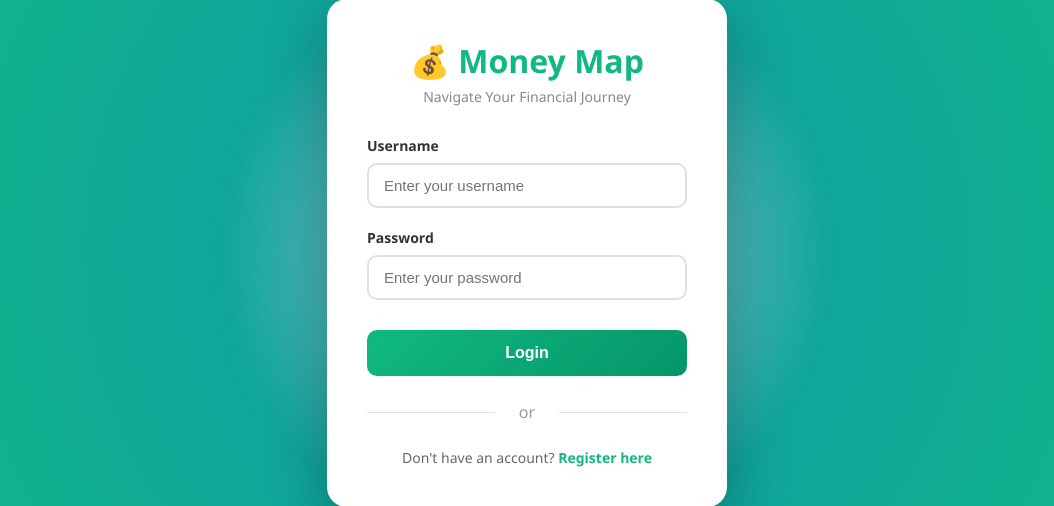
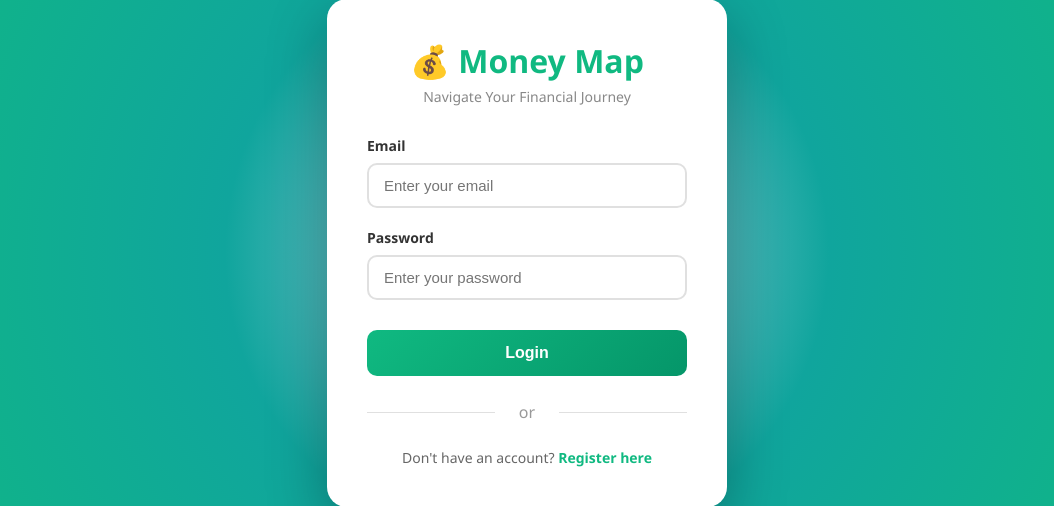
Before and after one commit to Mamoun77/Money-Map, a Flask app: page /login in a window 1280 px wide. Shown: the part 147-653 px from the top of the page, without its empty margins (113-1167 px from the left). Run offline with Flask 3, Linux system fonts and the light colour scheme.

Commit message:
Making the user enter the email instead of username at login

```diff
--- a/app/routes.py
+++ b/app/routes.py
@@ -254,10 +254,10 @@ def login():
         return redirect(url_for('home'))
 
     if request.method == 'POST':
-        username = request.form.get('username')
+        email = request.form.get('email')
         password = request.form.get('password')
 
-        user = User.query.filter_by(username=username).first()
+        user = User.query.filter_by(email=email).first()
 
         if user and check_password_hash(user.password, password):
             login_user(user)
@@ -271,7 +271,7 @@ def login():
         flash('Invalid username or password', 'danger')
         return render_template('login.html')
 
-    return render_template('login.html')
+    return render_template('login.html') # Render login template if the method is GET
 
 # The register route
 @app.route('/register', methods=['GET', 'POST'])
@@ -308,7 +308,7 @@ def register():
         flash('Registration successful! Please login.', 'success')
         return redirect(url_for('login'))
 
-    return render_template('register.html')
+    return render_template('register.html') # Render register template if the method is GET
 
 # The logout route
 @app.route('/logout')
--- a/app/templates/login.html
+++ b/app/templates/login.html
@@ -28,9 +28,9 @@
 
         <form id="loginForm" , method="POST">
             <div class="form-group">
-                <label for="username">Username</label>
-                <input type="text" id="username" name="username" placeholder="Enter your username" required>
-                <div class="error-message" id="usernameError"></div>
+                <label for="email">Email</label>
+                <input type="email" id="email" name="email" placeholder="Enter your email" required>
+                <div class="error-message" id="emailError"></div>
             </div>
 
             <div class="form-group">
@@ -52,25 +52,26 @@
 
     <script>
         const loginForm = document.getElementById('loginForm');
-        const usernameInput = document.getElementById('username');
+        const emailInput = document.getElementById('email');
         const passwordInput = document.getElementById('password');
-        const usernameError = document.getElementById('usernameError');
+        const emailError = document.getElementById('emailError');
         const passwordError = document.getElementById('passwordError');
 
         loginForm.addEventListener('submit', function (e) {
             // Clear previous errors
-            usernameError.style.display = 'none';
+            emailError.style.display = 'none';
             passwordError.style.display = 'none';
 
-            const username = usernameInput.value.trim();
+            const email = emailInput.value.trim();
             const password = passwordInput.value;
 
             let isValid = true;
 
             // Validation
-            if (username.length < 3) {
-                usernameError.textContent = 'Username must be at least 3 characters';
-                usernameError.style.display = 'block';
+            const emailRegex = /^[^\s@]+@[^\s@]+\.[^\s@]+$/;
+            if (!emailRegex.test(email)) {
+                emailError.textContent = 'Please enter a valid email address';
+                emailError.style.display = 'block';
                 isValid = false;
             }
 
@@ -87,8 +88,8 @@
         });
 
         // Clear error on input
-        usernameInput.addEventListener('input', function () {
-            usernameError.style.display = 'none';
+        emailInput.addEventListener('input', function () {
+            emailError.style.display = 'none';
         });
 
         passwordInput.addEventListener('input', function () {
```
